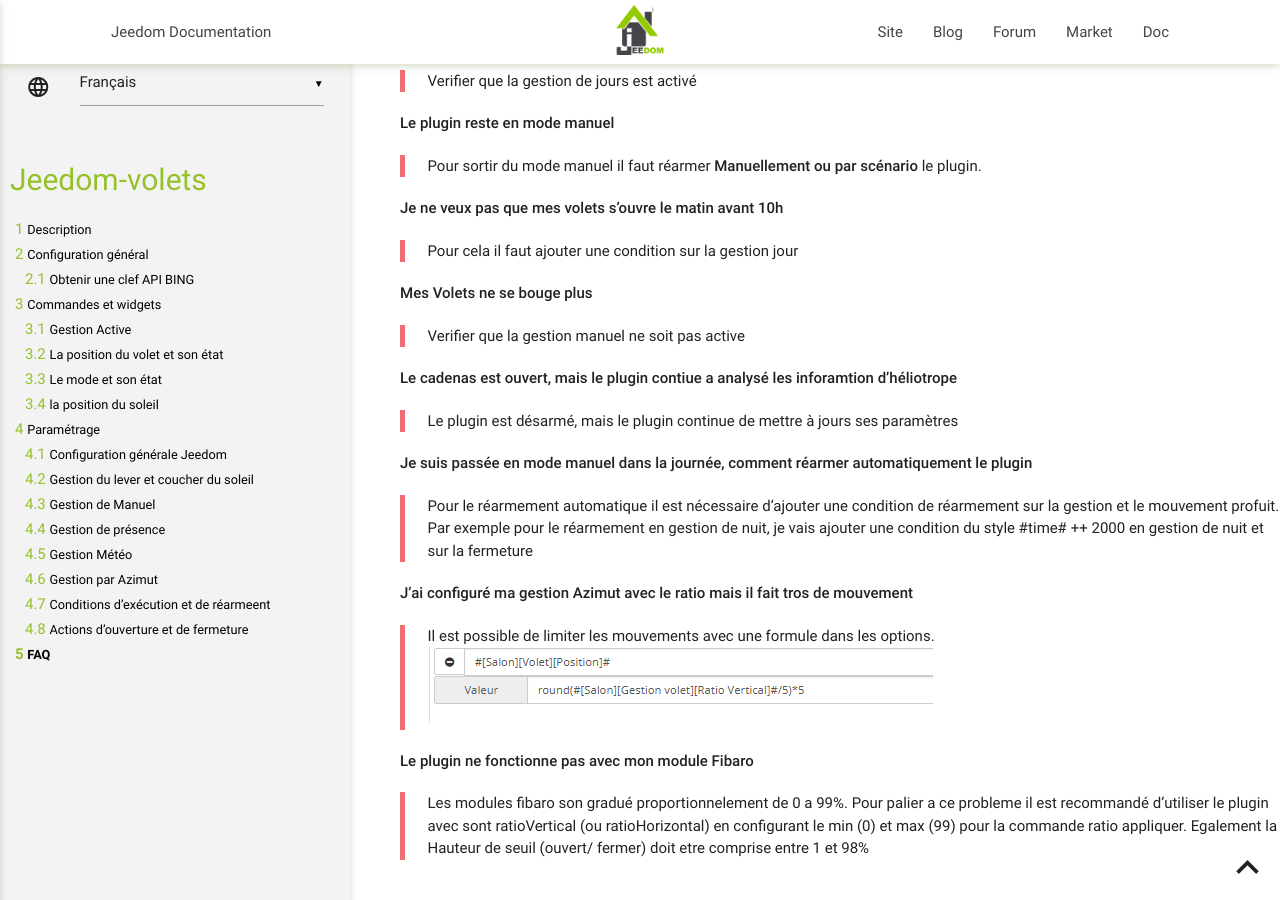
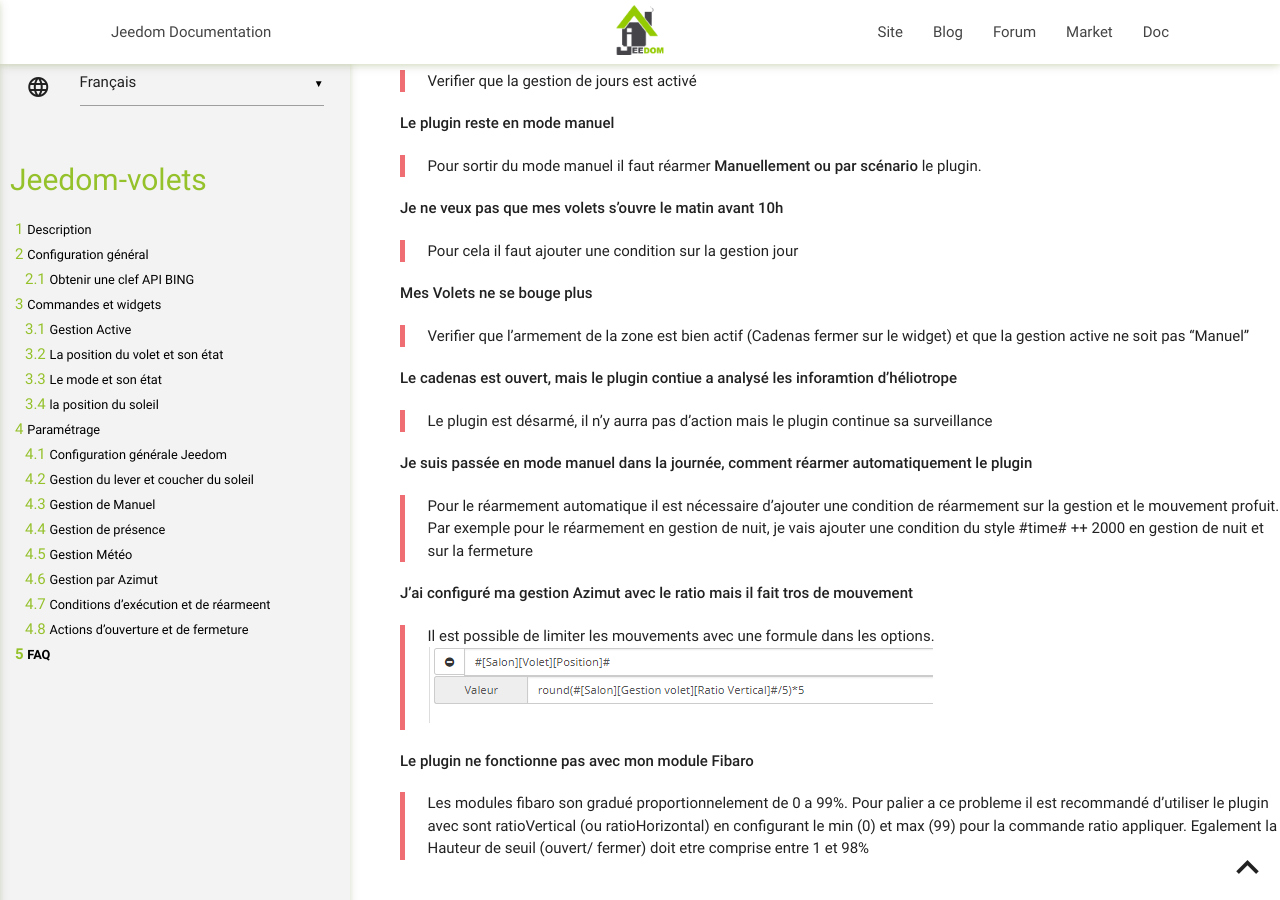
Before and after one commit to ndy913/Jeedom-Volets, a Jekyll site: the page built from docs/fr_FR/index.md, in a window 1280 px wide and 900 px high, scrolled down 10664 px. Built offline with Jekyll 4.4.1, drawn with Linux system fonts in a browser that asks for light colours; our own code applies the rules of GitHub Pages for plain Markdown files.

Commit message:
Update index.md

```diff
--- a/docs/fr_FR/index.md
+++ b/docs/fr_FR/index.md
@@ -284,10 +284,10 @@ FAQ
 > Pour cela il faut ajouter une condition sur la gestion jour
 
 **Mes Volets ne se bouge plus**
-> Verifier que la gestion manuel ne soit pas active
+> Verifier que l'armement de la zone est bien actif (Cadenas fermer sur le widget) et que la gestion active ne soit pas "Manuel"
 
 **Le cadenas est ouvert, mais le plugin contiue a analysé les inforamtion d'héliotrope**
-> Le plugin est désarmé, mais le plugin continue de mettre à jours ses paramètres
+> Le plugin est désarmé, il n'y aurra pas d'action mais le plugin continue sa surveillance
 
 **Je suis passée en mode manuel dans la journée, comment réarmer automatiquement le plugin**
 > Pour le réarmement automatique il est nécessaire d'ajouter une condition de réarmement sur la gestion et le mouvement profuit.
```
